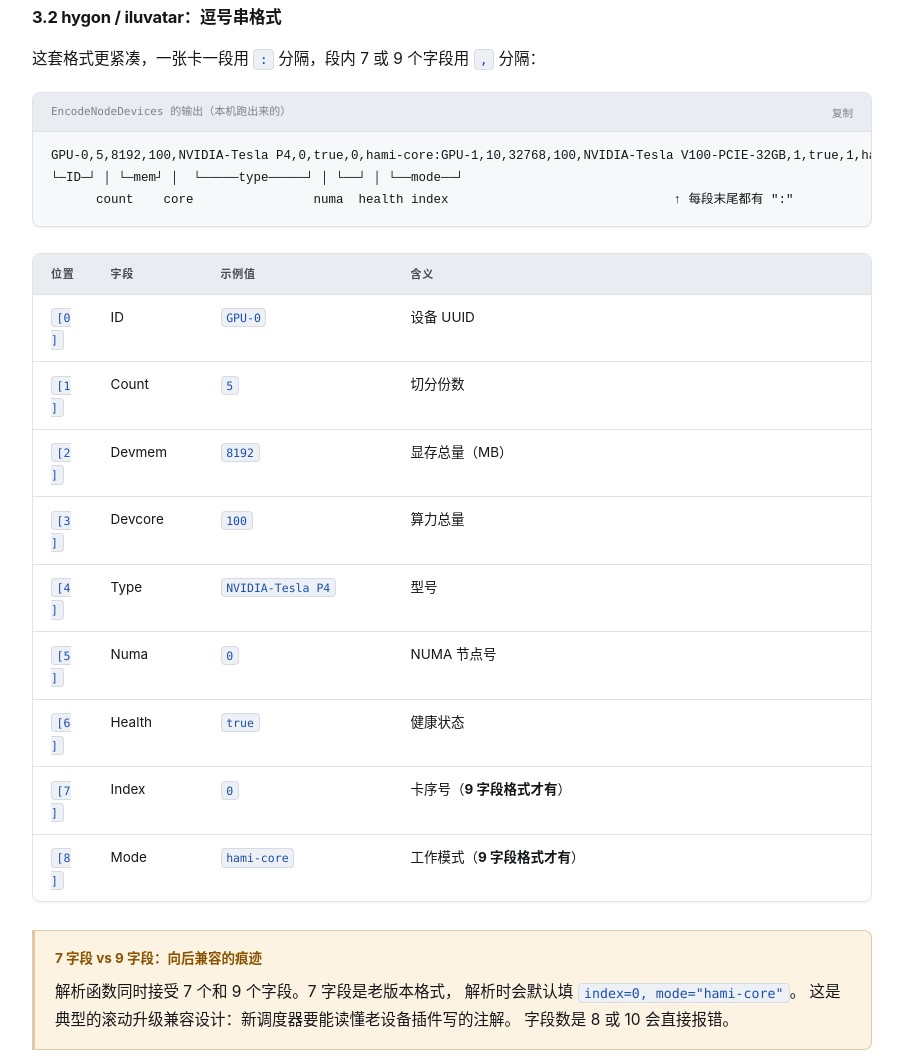
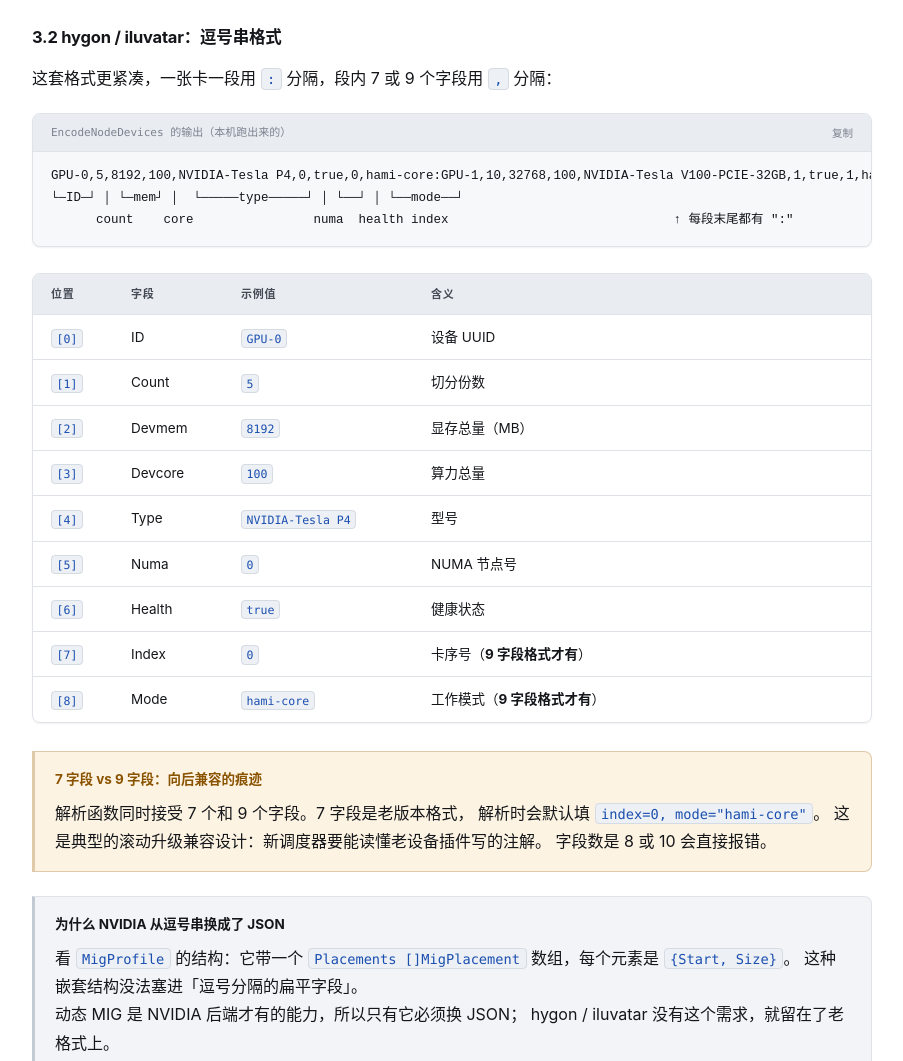
Before and after one commit to togettoyou/hami-tutorial, a plain HTML site: page chapters/01-protocol.html in a window 1280 px wide. Shown: the part 3370-4431 px from the top of the page, without its empty margins (324-1227 px from the left). Drawn offline with Linux system fonts and the light colour scheme.

Commit message:
fix: improve tutorial wording and rendering

```diff
--- a/assets/css/style.css
+++ b/assets/css/style.css
@@ -42,8 +42,9 @@
   --shadow-md:   0 1px 3px rgba(16,20,28,.07), 0 4px 12px -4px rgba(16,20,28,.06);
 
   --mono: ui-monospace, "SF Mono", "Cascadia Code", "JetBrains Mono", Menlo, Consolas, monospace;
-  --sans: -apple-system, BlinkMacSystemFont, "Segoe UI", Inter, "PingFang SC",
-          "Hiragino Sans GB", "Microsoft YaHei", "Noto Sans CJK SC", sans-serif;
+  --sans: -apple-system, BlinkMacSystemFont, "Segoe UI Variable Text", "Segoe UI", Inter,
+          "PingFang SC", "Hiragino Sans GB", "Microsoft YaHei UI", "Microsoft YaHei",
+          "Noto Sans CJK SC", sans-serif;
 
   /* 页面内联样式里用到的旧名字 */
   --fg-soft:     var(--fg-2);
@@ -136,9 +137,8 @@
   background: var(--bg);
   color: var(--fg);
   font-family: var(--sans);
-  font-size: 15.5px;
+  font-size: 16px;
   line-height: 1.78;
-  -webkit-font-smoothing: antialiased;
 }
 
 /* ══ 滚动条 ══ */
@@ -392,6 +392,15 @@
 tr:last-child td { border-bottom: 0; }
 td code, th code { font-size: 12px; }
 
+/* 字段位置（如 [0]）是不可拆分的整体；固定首列宽度，避免被单元格内边距挤成两行。 */
+.field-position-table th:first-child,
+.field-position-table td:first-child {
+  width: 80px;
+  min-width: 80px;
+  white-space: nowrap;
+}
+.field-position-table td:first-child code { overflow-wrap: normal; white-space: nowrap; }
+
 /* ══ 学习目标 ══ */
 .goals {
   border: 1px solid var(--line); border-left: 3px solid var(--accent);
--- a/chapters/01-protocol.html
+++ b/chapters/01-protocol.html
@@ -182,8 +182,8 @@
     </div>
 
     <div class="tbl-wrap">
-    <table>
-      <tr><th style="width:52px">位置</th><th style="width:110px">字段</th><th style="width:190px">示例值</th><th>含义</th></tr>
+    <table class="field-position-table">
+      <tr><th>位置</th><th style="width:110px">字段</th><th style="width:190px">示例值</th><th>含义</th></tr>
       <tr><td><code>[0]</code></td><td>ID</td><td><code>GPU-0</code></td><td>设备 UUID</td></tr>
       <tr><td><code>[1]</code></td><td>Count</td><td><code>5</code></td><td>切分份数</td></tr>
       <tr><td><code>[2]</code></td><td>Devmem</td><td><code>8192</code></td><td>显存总量（MB）</td></tr>
```
Also changed, not shown: chapters/00-start.html (+6 -7 lines).
